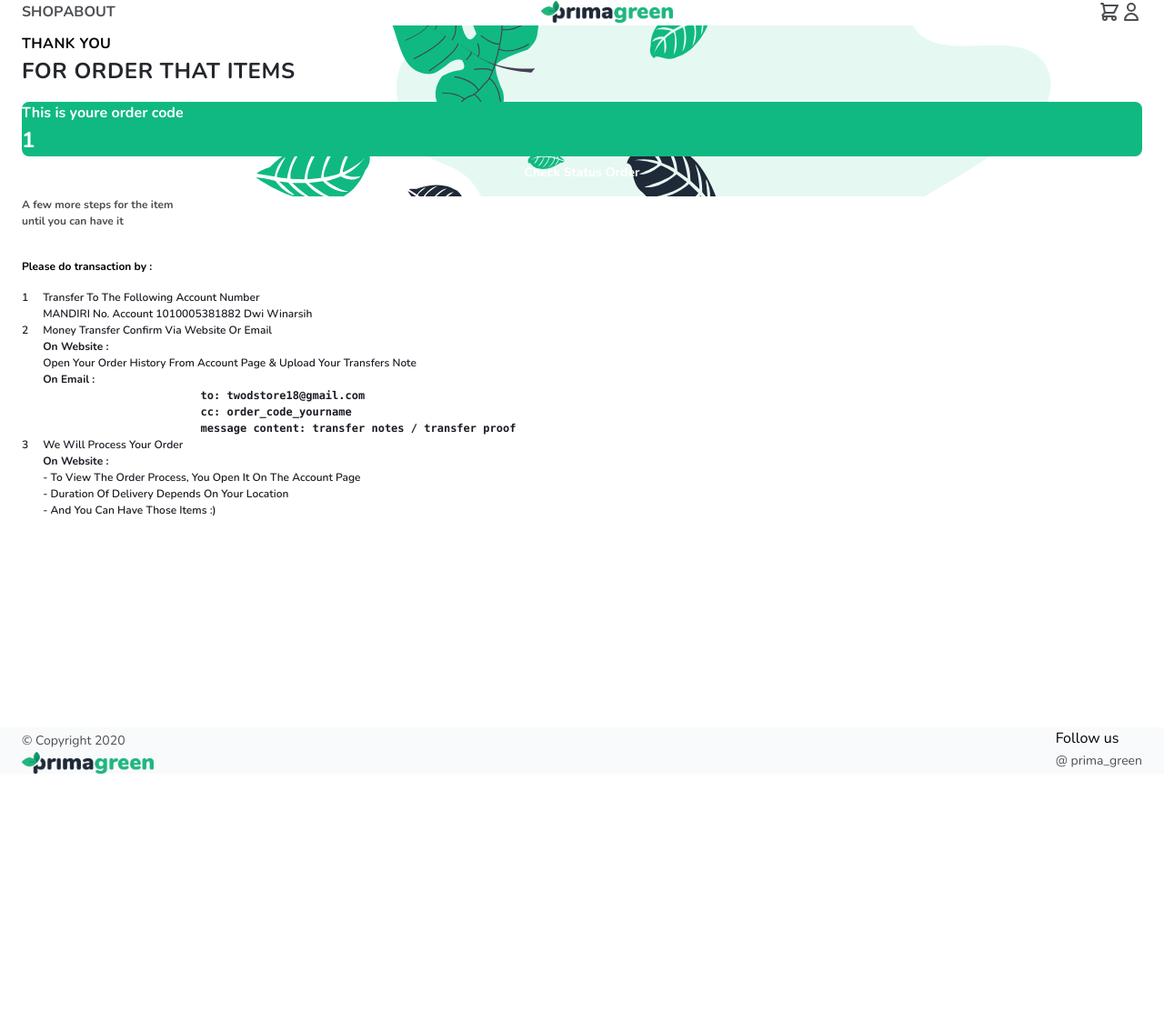
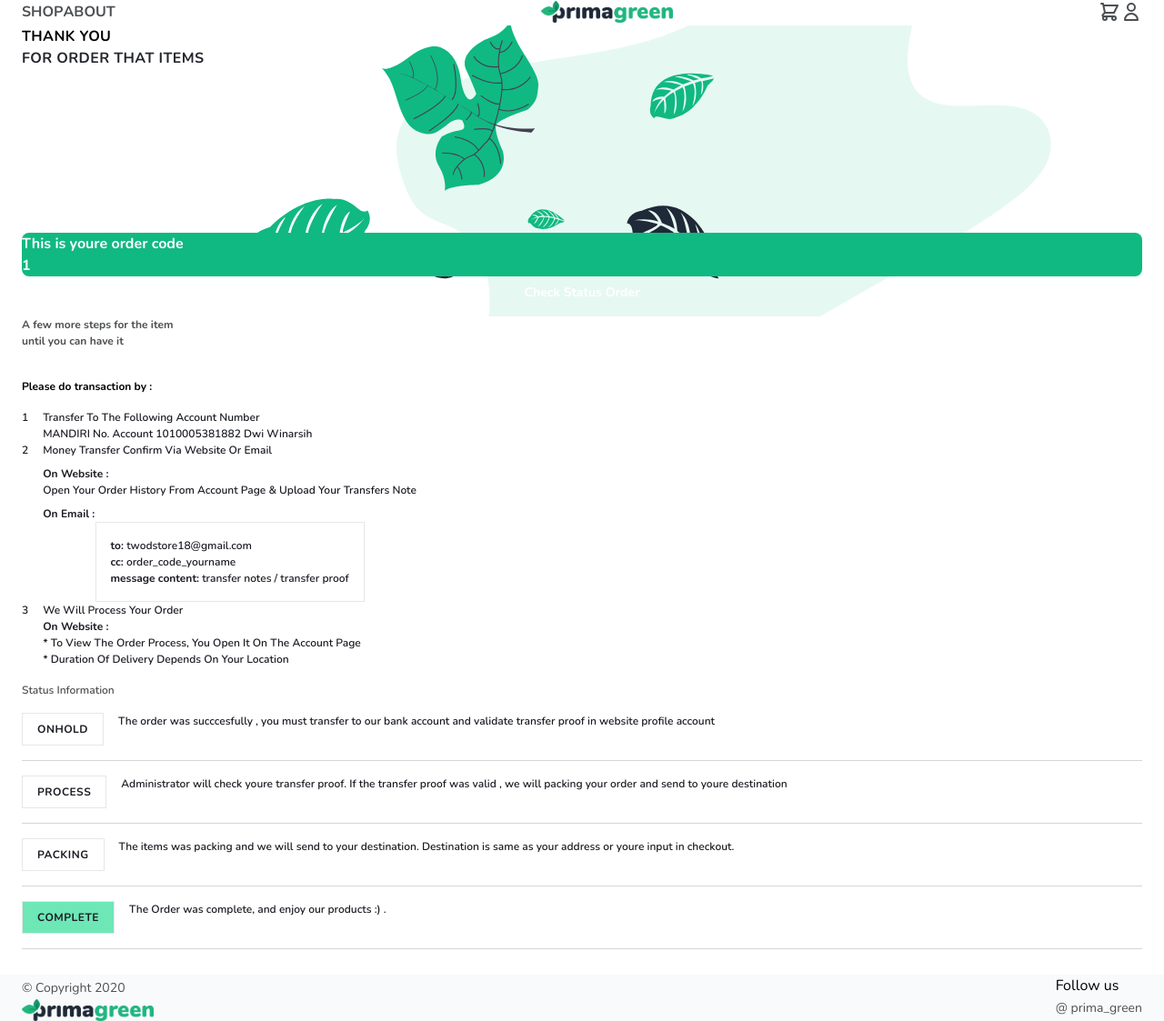
Before and after one commit to fhaards/primagreen, a CodeIgniter app: page /database/index.php/controller_f_cart/loadCheckoutFinish/1 in a window 1280 px wide. Shown: the whole page at 91% size. Before the commit the page ends 851 px from the top, so only its background shows below. Run offline with CodeIgniter, Linux system fonts and the light colour scheme; data comes from the database, SQL or seed files in the repository; style sheets or scripts are compiled from the project's sources; some libraries are stand-ins or nearby versions; some web fonts are replaced.

Commit message:
detailing order success, and styling_helper

```diff
--- a/application/controllers/Controller_f_cart.php
+++ b/application/controllers/Controller_f_cart.php
@@ -20,6 +20,7 @@ class Controller_f_cart extends CI_Controller
         $this->load->helper('date');
         $this->load->helper('directory');
         $this->load->helper("file");
+        $this->load->helper("styling");
     }
 
     function addToCart()
--- a/application/controllers/Controller_f_user.php
+++ b/application/controllers/Controller_f_user.php
@@ -31,7 +31,7 @@ class Controller_f_user extends CI_Controller {
     }
     function detailOrder($noOrder){
         redirectIfNotLogin();
-        $data['title']   = 'Profile - ' . APP_NAME;
+        $data['title']   = 'Detail Order - ' . APP_NAME;
         $data['content'] = 'frontend/profile/detail_order';
         $data['getOrderList'] = $this->model_order->getAllOrderByNoOrder($noOrder)->result_array();
         $data['getOrderDetail'] = $this->model_order->getAllOrderByNoOrder_GroupBy($noOrder)->row_array();
--- a/application/helpers/styling_helper.php
+++ b/application/helpers/styling_helper.php
@@ -4,13 +4,13 @@
 function status_order_color($var = '')
 {
     if ($var == 'PROCESS') {
-        $var = 'inline-block rounded-sm px-4 py-0 lg:text-sm text-xs border bg-blue-300 border-blue-400';
+        $var = 'inline-block rounded-sm px-4 py-2 lg:text-sm text-xs border bg-blue-300 border-blue-400 text-blue-800';
     } else if ($var == 'COMPLETE') {
-        $var = 'inline-block rounded-sm px-4 py-0 lg:text-sm text-xs border bg-green-300 border-green-400';
+        $var = 'inline-block rounded-sm px-4 py-2 lg:text-sm text-xs border bg-green-300 border-green-400 text-green-800';
     } else if ($var == 'PACKING') {
-        $var = 'inline-block rounded-sm px-4 py-0 lg:text-sm text-xs border bg-yellow-300 border-yellow-400';
+        $var = 'inline-block rounded-sm px-4 py-2 lg:text-sm text-xs border bg-yellow-300 border-yellow-400 text-yellow-800';
     } else {
-        $var = 'inline-block rounded-sm px-4 py-0 lg:text-sm text-xs border bg-gray-300 border-gray-400';
+        $var = 'inline-block rounded-sm px-4 py-2 lg:text-sm text-xs border bg-gray-300 border-gray-400 text-gray-800';
     }
     return $var;
 }
--- a/application/views/_partials/content_alert.php
+++ b/application/views/_partials/content_alert.php
@@ -111,8 +111,8 @@
 <?php if($this->session->flashdata('SuccessCheckout')): ?>
     <script type="text/javascript">
 	swal({
-	      title: "Pemesanan berhasil",
-	      text: "Silahkan lanjutkan prosedur pemesanan",
+	      title: "Order Success",
+	      text: "Continue youre order process",
 	      type: 'success',
 	      timer: 3000,
 	      imageWidth: 50,
--- a/application/views/frontend/cart/success_checkout.php
+++ b/application/views/frontend/cart/success_checkout.php
@@ -1,75 +1,31 @@
-<section class="w-full mx-auto mt-32 py-4 my-4">
-    <div class="container flex flex-col  flex-wrap">
-        <div class="success-banner flex flex-col max-width-20 lg:w-full lg:flex-row  py-8">
+<section class="w-full mx-auto mt-20 lg:mt-32 py-4 my-4">
+    <div class="container flex flex-col">
+
+        <div class="flex flex-col lg:flex-row lg:items-center success-banner">
             <div class="flex flex-1">
-                <div class="w-full py-2">
-                    <h2 class="uppercase tracking-wide no-underline hover:no-underline font-bold text-gray-900 text-4xl" href="#">
+                <div class="">
+                    <h2 class="uppercase tracking-wide no-underline hover:no-underline font-bold text-gray-900 lg:text-4xl" href="#">
                         Thank you
                     </h2>
-                    <h4 class="uppercase tracking-wide no-underline -mt-2 hover:no-underline font-bold text-gray-700 text-2xl">
+                    <h4 class="uppercase tracking-wide no-underline -mt-2 hover:no-underline font-bold text-gray-700 lg:text-2xl">
                         For order that items
                     </h4>
                 </div>
             </div>
 
-            <div class="flex text-right py-2 flex flex-col">
+            <div class="flex flex-col py-2">
                 <div class="bg-green-500 p-10 rounded-lg">
                     <div class="flex flex-col">
-                        <span class="font-bold text-white text-1xl">This is youre order code</span>
-                        <span class="font-bold text-white text-2xl"><?= $getNoPemesanan; ?></span>
+                        <span class="font-bold text-white lg:text-1xl">This is youre order code</span>
+                        <span class="font-bold text-white lg:text-2xl"><?= $getNoPemesanan; ?></span>
                     </div>
                 </div>
-                <button class="shadow-lg px-4 py-2 my-2 text-sm font-bold leading-5 text-white transition-colors duration-150 bg-gray-800 rounded-md active:bg-gray-900 hover:shadow-none hover:bg-gray-900 focus:outline-none focus:shadow-outline-gray">
+                <a href="<?php echo base_url() . 'profile/detail-order/' .  $getNoPemesanan; ?>" class="shadow-lg px-4 py-2 my-2 text-sm font-bold text-center leading-5 text-white transition-colors duration-150 bg-gray-800 rounded-md active:bg-gray-900 hover:shadow-none hover:bg-gray-900 focus:outline-none focus:shadow-outline-gray">
                     <p class="tracking-widest"> Check Status Order </p>
-                </button>
+                </a>
             </div>
         </div>
 
-        <div class="flex flex-col mt-10 lg:text-base text-xs">
-            <div class="flex">
-                <span class="text-gray-600 font-bold">
-                    A few more steps for the item <br> until you can have it <br>
-                </span>
-            </div>
-            <div class="flex mt-8">
-                <span class="text-gray-900 font-bold"> Please do transaction by :</span>
-            </div>
-            <div class="flex mt-4 flex-col">
-                <div class="my-4 flex space-x-4 flex-row text-gray-800 font-semibold">
-                    <span>1</span>
-                    <span>
-                        Transfer To The Following Account Number <br>
-                        MANDIRI No. Account 1010005381882 Dwi Winarsih</span>
-                </div>
-                <div class="my-4 flex space-x-4 flex-row text-gray-800 font-semibold">
-                    <span>2</span>
-                    <span>
-                        Money Transfer Confirm Via Website Or Email <br>
-                        <span class="font-bold">On Website :</span>
-                        <br>
-                        Open Your Order History From Account Page & Upload Your Transfers Note
-                        <br>
-                        <span class="font-bold">On Email :</span> <br>
-                        <span class="blockquotes">
-                            <pre>
-                        to: twodstore18@gmail.com
-                        cc: order_code_yourname
-                        message content: transfer notes / transfer proof </pre>
-                        </span>
-                    </span>
-                </div>
-                <div class="my-4 flex space-x-4 flex-row text-gray-800 font-semibold">
-                    <span>3</span>
-                    <span>
-                        We Will Process Your Order <br>
-                        <span class="font-bold">On Website :</span>
-                        <br>
-                        - To View The Order Process, You Open It On The Account Page<br>
-                        - Duration Of Delivery Depends On Your Location<br>
-                        - And You Can Have Those Items :)</span>
-                    </span>
-                </div>
-            </div>
-        </div>
+        <?php $this->load->view('frontend/cart/success_checkout_info');?>
     </div>
 </section>
--- /dev/null
+++ b/application/views/frontend/cart/success_checkout_info.php
@@ -0,0 +1,86 @@
+<div class="flex flex-col mt-10 lg:text-base text-xs">
+    <div class="flex">
+        <span class="text-gray-600 font-bold">
+            A few more steps for the item <br> until you can have it <br>
+        </span>
+    </div>
+    <div class="flex mt-8">
+        <span class="text-gray-900 font-bold"> Please do transaction by :</span>
+    </div>
+    <div class="flex flex-col lg:flex-row lg:text-base lg:space-x-10 text-xs">
+        <div class="flex-1 mt-4 flex-col">
+            <div class="my-4 flex space-x-4 flex-row text-gray-800 font-semibold">
+                <span>1</span>
+                <span>
+                    Transfer To The Following Account Number <br>
+                    MANDIRI No. Account 1010005381882 Dwi Winarsih</span>
+            </div>
+
+            <div class="my-4 flex space-x-4 flex-row text-gray-800 font-semibold">
+                <span>2</span>
+                <span class="flex flex-col">
+                    <span>Money Transfer Confirm Via Website Or Email</span>
+                    <span class="font-bold mt-2">On Website :</span>
+                    <span>Open Your Order History From Account Page & Upload Your Transfers Note</span>
+                    <span class="font-bold mt-2">On Email :</span>
+                    <ul class="border border-green-500 mx-auto my-4 p-4 rounded-sm">
+                        <li><span class="font-bold">to:</span> twodstore18@gmail.com</li>
+                        <li><span class="font-bold">cc:</span> order_code_yourname</li>
+                        <li><span class="font-bold">message content:</span> transfer notes / transfer proof</li>
+                    </ul>
+                </span>
+            </div>
+            <div class="my-4 flex space-x-4 flex-row text-gray-800 font-semibold">
+                <span>3</span>
+                <span>
+                    We Will Process Your Order <br>
+                    <span class="font-bold">On Website :</span>
+                    <br>
+                    * To View The Order Process, You Open It On The Account Page<br>
+                    * Duration Of Delivery Depends On Your Location<br>
+                </span>
+            </div>
+        </div>
+
+        <div class="flex-1 flex-col mt-4 lg:mt-0">
+            <div class="flex flex-row my-4 space-x-4  text-gray-800 font-semibold">
+                <span class="text-gray-600 font-semibold">Status Information</span>
+            </div>
+
+            <div class="flex flex-row my-4 space-x-4 text-gray-800 font-semibold border-b border-gray-300 py-4">
+                <div class="w-1/3 uppercase tracking-wide no-underline hover:no-underline font-bold text-gray-800 text-xl">
+                    <span class="<?= status_order_color('ONHOLD'); ?>">ONHOLD</span>
+                </div>
+                <div class="w-2/3">The order was succcesfully , you must transfer to our bank account and validate transfer proof in website profile account</div>
+            </div>
+
+            <div class="my-4 space-x-4 flex flex-row text-gray-800 font-semibold  border-b border-gray-300 py-4">
+                <div class="w-1/3 uppercase tracking-wide no-underline hover:no-underline font-bold text-gray-800 text-xl">
+                    <span class="<?= status_order_color('PROCESS'); ?>">PROCESS</span>
+                </div>
+                <div class="w-2/3">
+                    Administrator will check youre transfer proof. If the transfer proof was valid , we will packing your order and send to youre destination
+                </div>
+            </div>
+
+            <div class="my-4 space-x-4 flex flex-row text-gray-800 font-semibold  border-b border-gray-300 py-4">
+                <div class="w-1/3 uppercase tracking-wide no-underline hover:no-underline font-bold text-gray-800 text-xl">
+                    <span class="<?= status_order_color('PACKING'); ?>">PACKING</span>
+                </div>
+                <div class="w-2/3">
+                    The items was packing and we will send to your destination. Destination is same as your address or youre input in checkout.
+                </div>
+            </div>
+
+            <div class="my-4 space-x-4 flex flex-row text-gray-800 font-semibold  border-b border-gray-300 py-4">
+                <div class="w-1/3 uppercase tracking-wide no-underline hover:no-underline font-bold text-gray-800 text-xl">
+                    <span class="<?= status_order_color('COMPLETE'); ?>">COMPLETE</span>
+                </div>
+                <div class="w-2/3">
+                    The Order was complete, and enjoy our products :) .
+                </div>
+            </div>
+
+        </div>
+    </div>
+</div>
--- a/assets/css/primagreen.css
+++ b/assets/css/primagreen.css
@@ -49,7 +49,8 @@ form label{
 	font-family: 'DM Serif Text', serif;
 }
 .success-banner{
-	background: url(../image/success_bg.svg)no-repeat right;
+	height:20rem;
+	background: url(../image/success_bg.svg)no-repeat center center fixed;
 	-webkit-background-size: cover;
 	-moz-background-size: cover;
 	-o-background-size: cover;
```
Also changed, not shown: application/views/frontend/profile/detail_order.php (+27 -11 lines).
